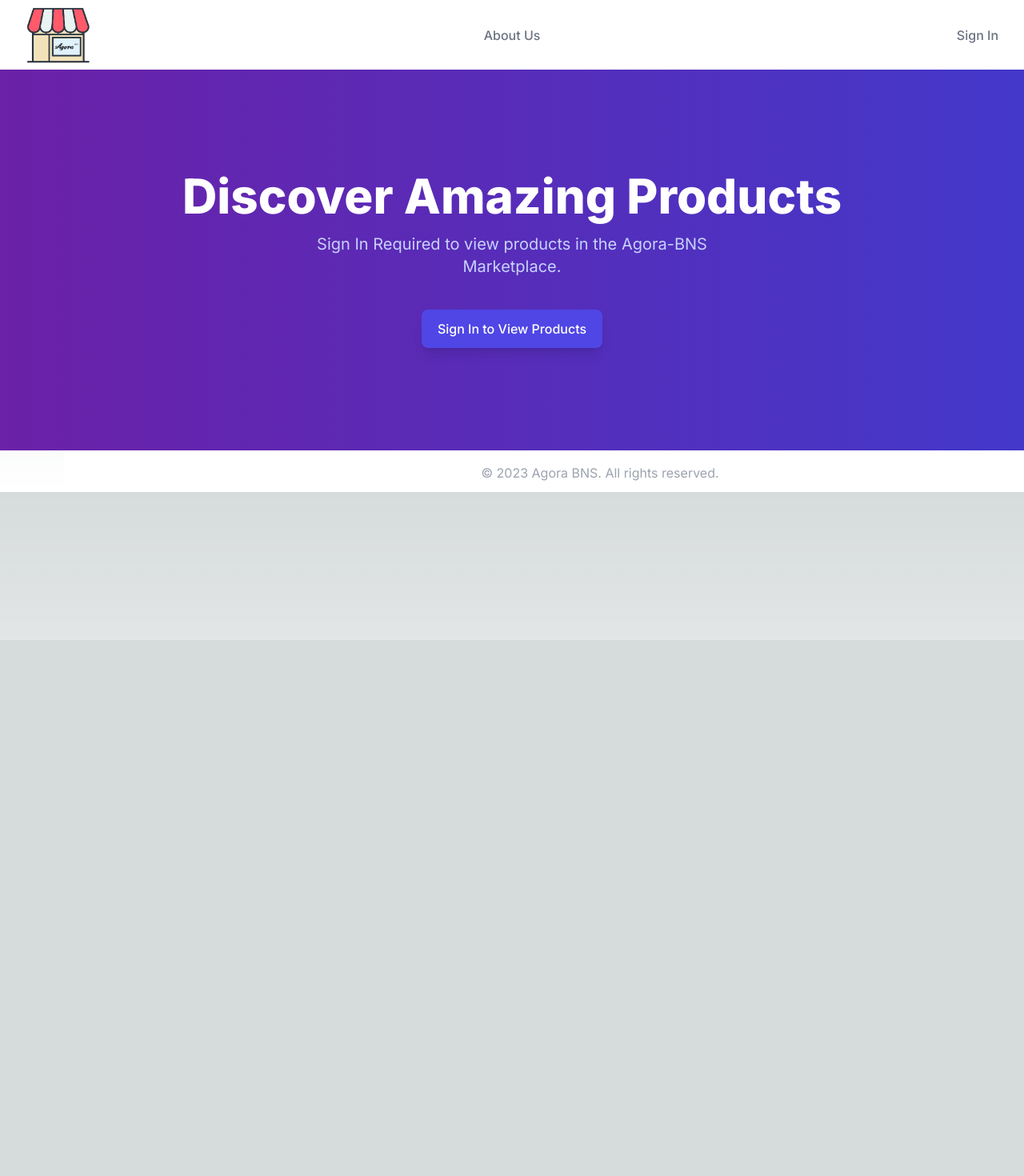
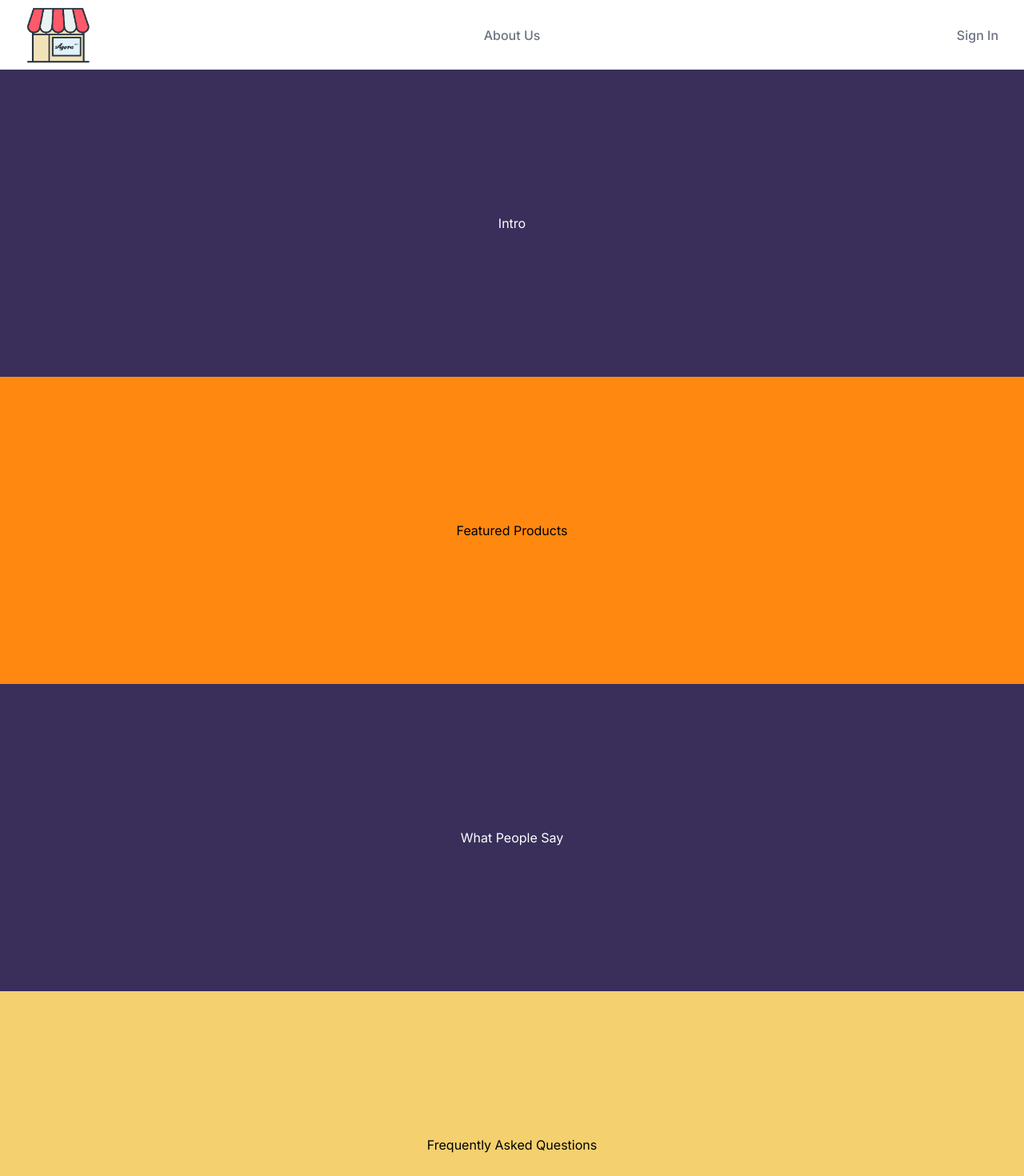
Before and after one commit to cuihonglei/agora-bns, a Next.js app: page / in a window 1280 px wide. Shown: the top 1470 px of the page at 80% size. Before the commit the page ends 800 px from the top, so only its background shows below. Built offline with nearby package versions, Linux system fonts and the light colour scheme; no server answers.

Commit message:
Added the landing page components.

```diff
--- /dev/null
+++ b/app/components/landing/faq.js
@@ -0,0 +1,9 @@
+function FAQ() {
+  return (
+    <div className="h-96 flex items-center justify-center bg-[#F4D06F] text-black">
+      <p>Frequently Asked Questions</p>
+    </div>
+  )
+}
+
+export default FAQ;
--- /dev/null
+++ b/app/components/landing/featured.js
@@ -0,0 +1,9 @@
+function Featured() {
+  return (
+    <div className="h-96 flex items-center justify-center bg-[#FF8811] text-black">
+      <p>Featured Products</p>
+    </div>
+  )
+}
+
+export default Featured;
--- /dev/null
+++ b/app/components/landing/intro.js
@@ -0,0 +1,9 @@
+function Intro() {
+  return (
+    <div className="h-96 flex items-center justify-center bg-[#392F5A] text-white">
+      <p>Intro</p>
+    </div>
+  )
+}
+
+export default Intro;
--- /dev/null
+++ b/app/components/landing/testimonials.js
@@ -0,0 +1,9 @@
+function Testimonials() {
+  return (
+    <div className="h-96 flex items-center justify-center bg-[#392F5A] text-white">
+      <p>What People Say</p>
+    </div>
+  )
+}
+
+export default Testimonials;
--- a/app/page.js
+++ b/app/page.js
@@ -3,6 +3,12 @@
 import Head from 'next/head';
 import Header from './components/header';
 import Footer from './components/footer';
+
+// Components for this landing page.
+import Intro from './components/landing/intro';
+import Featured from './components/landing/featured';
+import Testimonials from './components/landing/testimonials';
+import FAQ from './components/landing/faq';
 
 const Home = () => {
   // Sign in to Firebase with authentication
@@ -18,8 +24,14 @@ const Home = () => {
       </Head>
 
       <Header />
+      <Intro />
+      <Featured />
+      <Testimonials />
+      <FAQ />
+      <Footer />
 
-      <main>
+
+      {/* <main>
         <div className="bg-gradient-to-r from-purple-800 to-indigo-700 flex flex-col justify-center items-center text-center py-16 lg:py-32">
           <div>
             <h1 className="text-4xl font-extrabold text-white sm:text-5xl md:text-6xl">
@@ -38,8 +50,8 @@ const Home = () => {
             </div>
           </div>
         </div>
-      </main>
-      <Footer />
+      </main> */}
+
     </>
   );
 }
```
